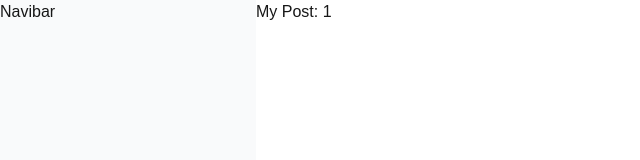
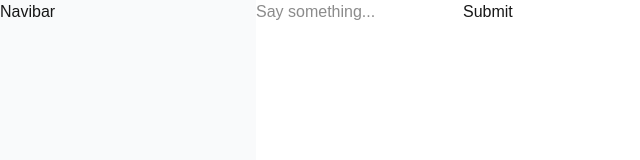
Before and after one commit to RainyXY/nextjs-learn, a Next.js app: page /chat/1 in a window 1280 px wide. Shown: the top 160 px of the page, without its empty margins (0-640 px from the left). Built offline with nearby package versions, Linux system fonts and the light colour scheme.

Commit message:
聊天页

```diff
--- a/package.json
+++ b/package.json
@@ -9,11 +9,14 @@
     "lint": "eslint"
   },
   "dependencies": {
+    "@ai-sdk/deepseek": "^1.0.32",
+    "@ai-sdk/react": "^2.0.117",
     "@clerk/nextjs": "^6.36.3",
     "@emotion/react": "^11.14.0",
     "@emotion/styled": "^11.14.1",
     "@mui/icons-material": "^7.3.6",
     "@mui/material": "^7.3.6",
+    "ai": "^5.0.115",
     "next": "16.0.10",
     "react": "19.2.1",
     "react-dom": "19.2.1"
--- a/src/app/chat/[chat_id]/page.tsx
+++ b/src/app/chat/[chat_id]/page.tsx
@@ -1,8 +1,39 @@
-export default async function Page({
-	params,
-}: {
-	params: Promise<{ chat_id: string }>
-}) {
-	const { chat_id } = await params
-	return <div>My Post: {chat_id}</div>
+'use client';
+
+import { useChat } from '@ai-sdk/react';
+import { DefaultChatTransport } from 'ai';
+import { useState } from 'react';
+
+export default function Page() {
+	const { messages, sendMessage, status } = useChat({
+		transport: new DefaultChatTransport({
+			api: '/api/chat',
+		}),
+	});
+	const [input, setInput] = useState('');
+
+	return (
+		<>
+			{messages.map((message) => (
+				<div key={message.id}>
+					{message.role === 'user' ? 'User: ' : 'AI: '}
+					{message.parts.map((part, index) => (part.type === 'text' ? <span key={index}>{part.text}</span> : null))}
+				</div>
+			))}
+
+			<form
+				onSubmit={(e) => {
+					e.preventDefault();
+					if (input.trim()) {
+						sendMessage({ text: input });
+						setInput('');
+					}
+				}}>
+				<input value={input} onChange={(e) => setInput(e.target.value)} disabled={status !== 'ready'} placeholder='Say something...' />
+				<button type='submit' disabled={status !== 'ready'}>
+					Submit
+				</button>
+			</form>
+		</>
+	);
 }
```
Also changed, not shown: 1 other file (tests, documents, lock files or other folders).
